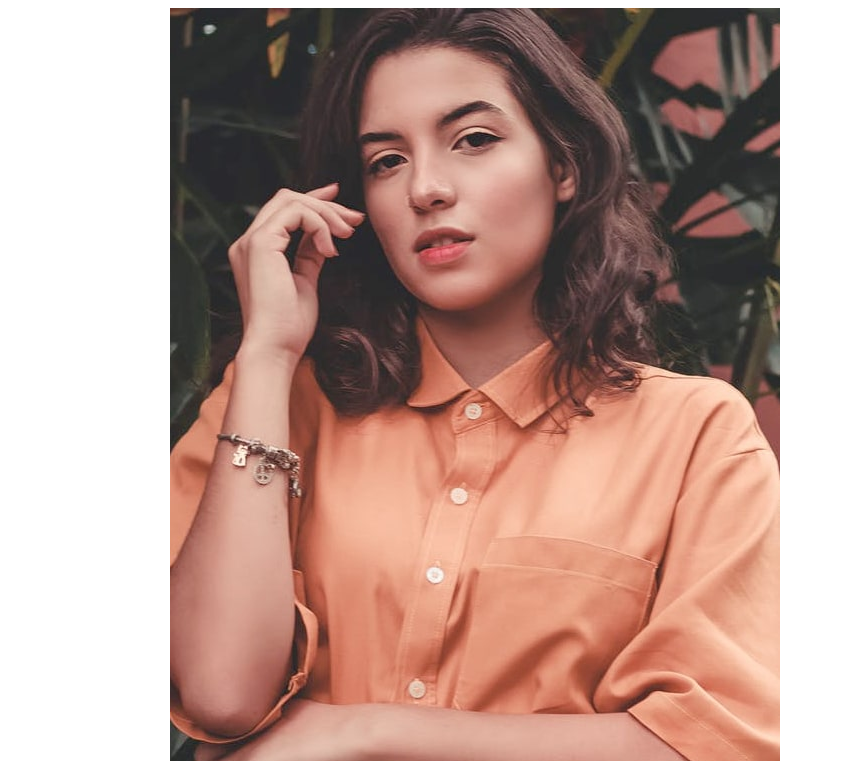
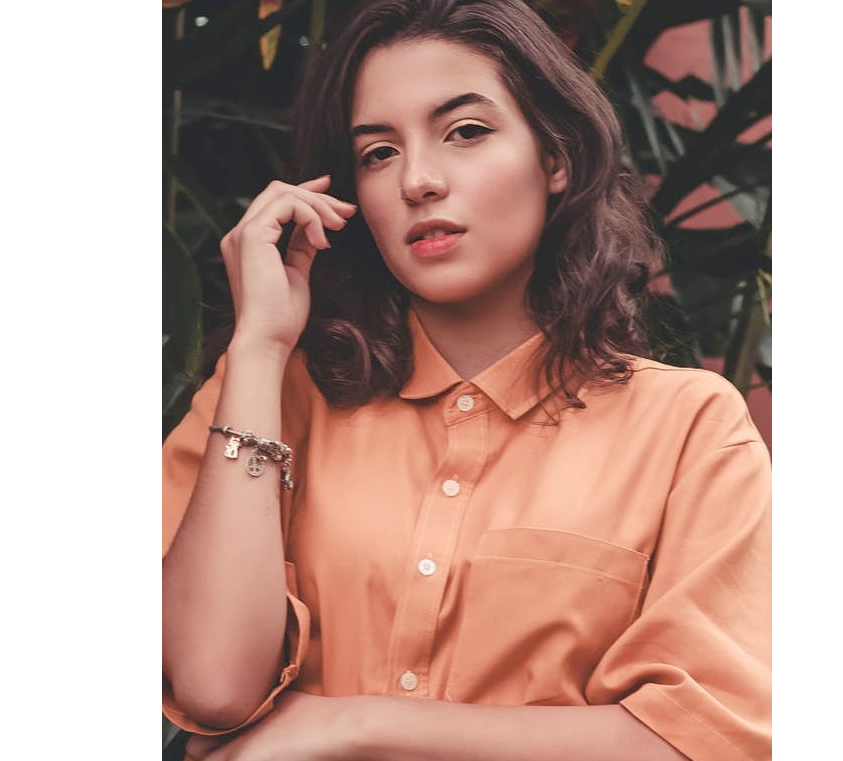
Before and after one commit to TornikeTt/base-apparel-coming-soon, a plain HTML site: page index.html in a window 1280 px wide. Shown: the top 761 px of the page, without its empty margins (0-843 px from the left). Drawn offline with Linux system fonts and the light colour scheme.

Commit message:
add some besic style

```diff
--- a/style/style.scss
+++ b/style/style.scss
@@ -12,3 +12,20 @@ $G1_light-gradient: linear-gradient(
     hsl(0, 100%, 98%)
 );
 $G2_red-gradient: linear-gradient(135deg, hsl(0, 80%, 86%), hsl(0, 74%, 74%));
+
+* {
+    padding: 0px;
+    margin: 0px;
+    box-sizing: border-box;
+}
+
+body {
+    width: 100%;
+    height: 100vh;
+    overflow: hidden;
+}
+
+main {
+    width: inherit;
+    height: 100%;
+}
```
Also changed, not shown: style/style.css, 1 other file.
